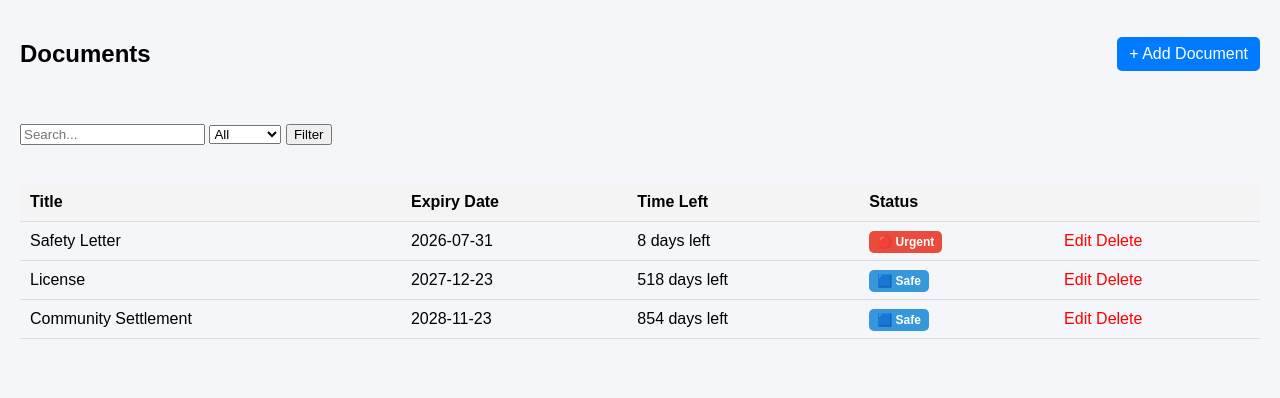
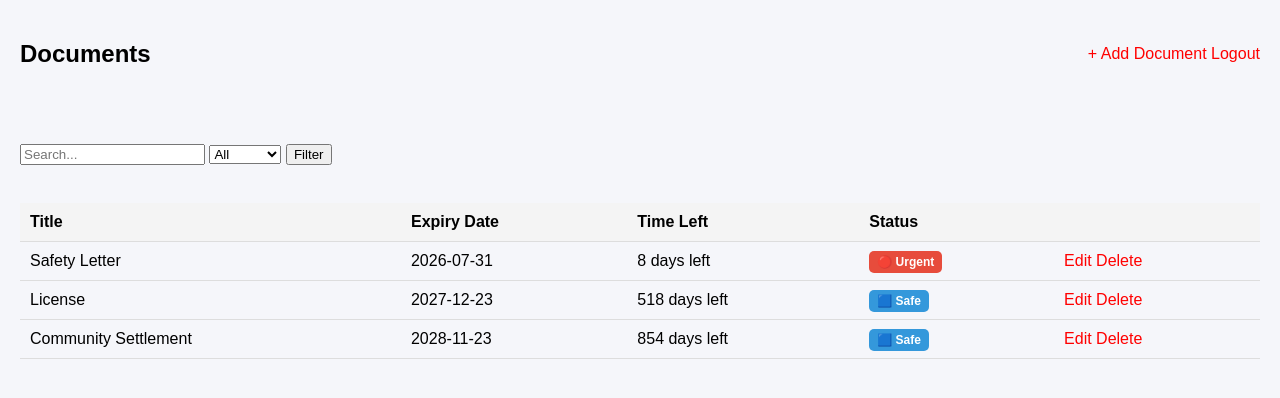
Before and after one commit to sedejordan/docTracker, a Flask app: page / in a window 1280 px wide. Shown: the top 398 px of the page. Run offline with Flask 3, Linux system fonts and the light colour scheme; the visitor is signed in with stand-in values (Sample User, id 1); data comes from the database, SQL or seed files in the repository.

Commit message:
Added logout button

```diff
--- a/static/styles.css
+++ b/static/styles.css
@@ -17,14 +17,21 @@ body {
     display: flex;
     justify-content: space-between;
     align-items: center;
+    margin-bottom: 20px;
 }
 
-.btn {
-    background: #007bff;
+.actions .btn {
+    margin-left: 10px;
+    text-decoration: none;
+    padding: 6px 10px;
+    border-radius: 6px;
+    background: #eee;
     color: white;
-    padding: 8px 12px;
-    text-decoration: none;
-    border-radius: 5px;
+}
+
+.actions .logout {
+    background: #ffdddd;
+    color: #a00;
 }
 
 table {
--- a/templates/index.html
+++ b/templates/index.html
@@ -7,7 +7,13 @@
 <body>
     <div class="header">
         <h2>Documents</h2>
-        <a href="/add" class="btn">+ Add Document</a>
+
+        <div>
+            <a href="/add" class="btn">+ Add Document</a>
+            {% if session.get("logged_in") %}
+                <a href="/logout">Logout</a>
+            {% endif %}
+        </div>
     </div>
 
     <br><br>
```
